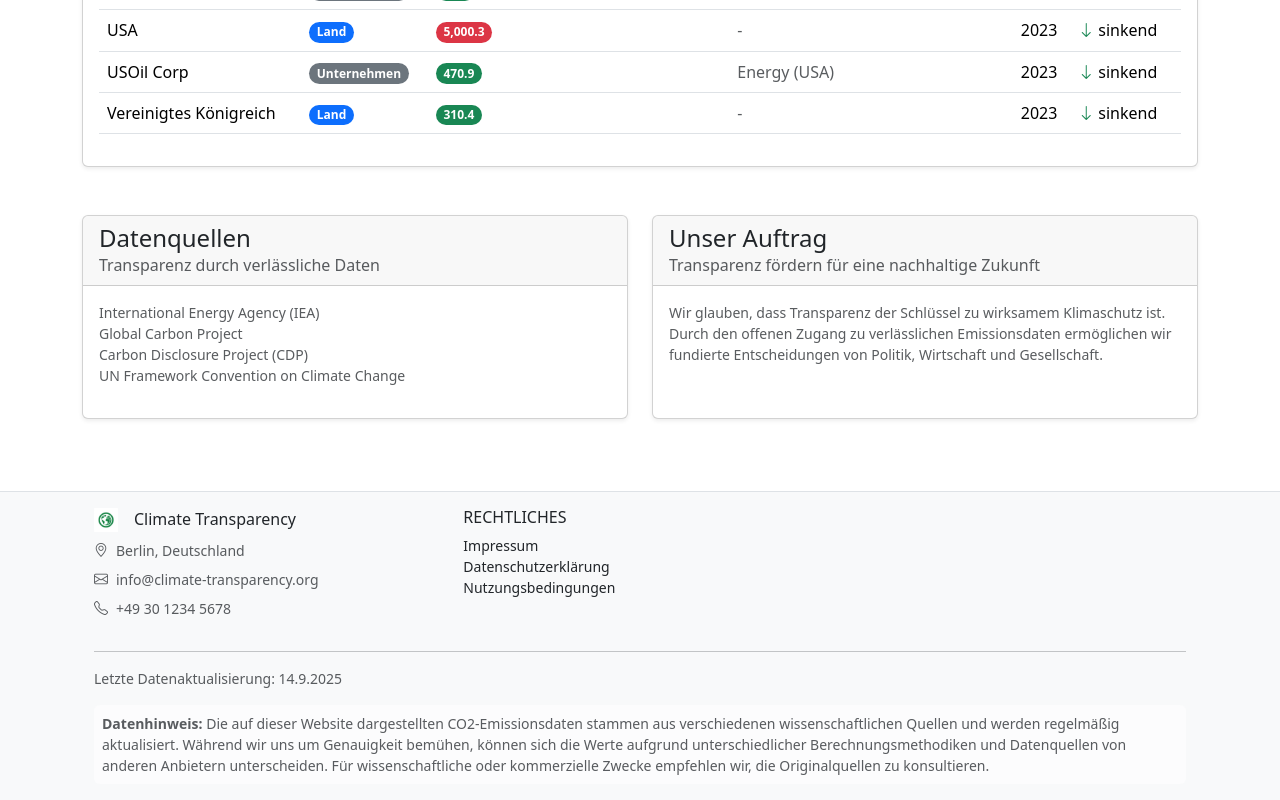
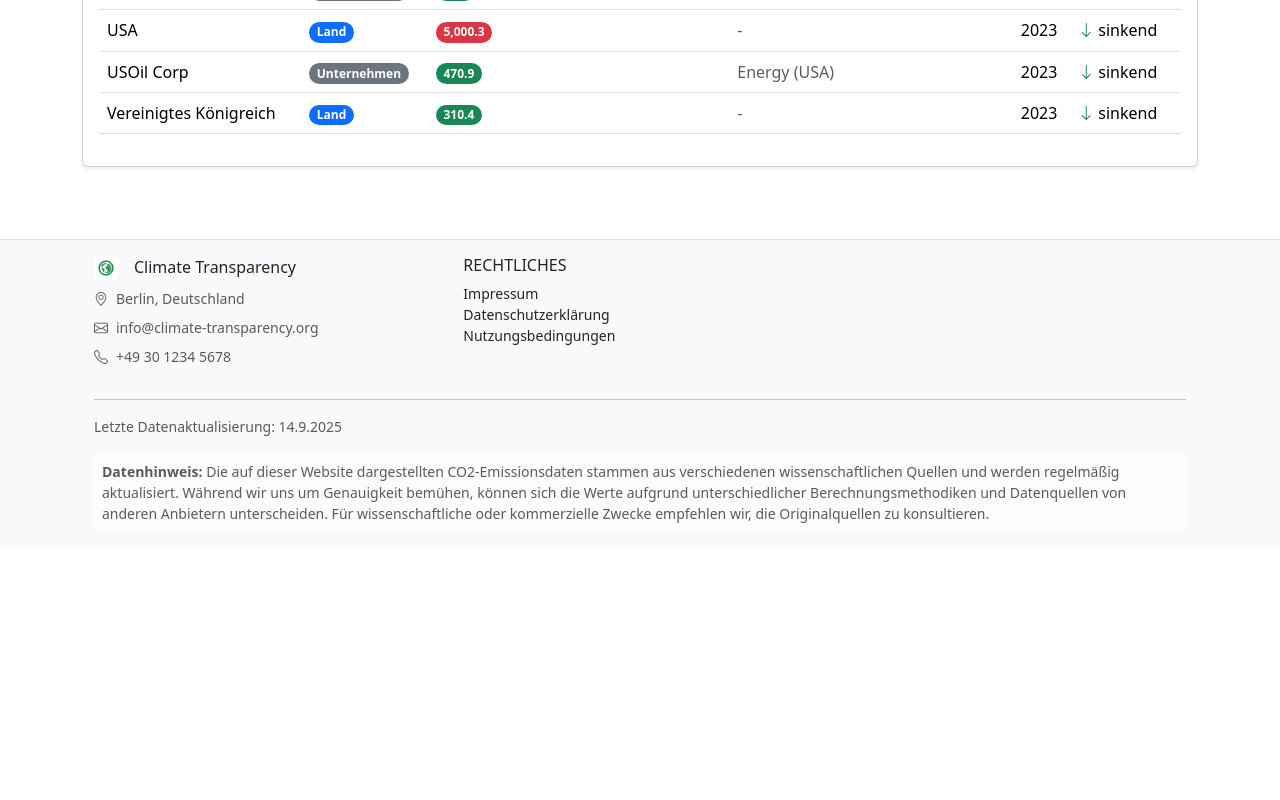
Before and after one commit to Sl4sh3r51/Co2_Project, a JavaScript app: page / in a window 1280 px wide. Shown: the part 1532-2332 px from the top of the page. After the commit the page ends 2080 px from the top, so only its background shows below. Built offline with nearby package versions, Linux system fonts and the light colour scheme.

Commit message:
Remove some unnecessary content in Index.vue

```diff
--- a/src/views/Index.vue
+++ b/src/views/Index.vue
@@ -17,39 +17,6 @@
         <EmissionsTable />
       </section>
 
-      <section class="mb-5">
-        <div class="row g-4">
-          <div class="col-12 col-md-6">
-            <div class="card shadow-sm h-100">
-              <div class="card-header">
-                <h4 class="card-title mb-0">Datenquellen</h4>
-                <p class="card-text text-muted">Transparenz durch verlässliche Daten</p>
-              </div>
-              <div class="card-body">
-                <ul class="list-unstyled text-muted small">
-                  <li>International Energy Agency (IEA)</li>
-                  <li>Global Carbon Project</li>
-                  <li>Carbon Disclosure Project (CDP)</li>
-                  <li>UN Framework Convention on Climate Change</li>
-                </ul>
-              </div>
-            </div>
-          </div>
-          <div class="col-12 col-md-6">
-            <div class="card shadow-sm h-100">
-              <div class="card-header">
-                <h4 class="card-title mb-0">Unser Auftrag</h4>
-                <p class="card-text text-muted">Transparenz fördern für eine nachhaltige Zukunft</p>
-              </div>
-              <div class="card-body">
-                <p class="card-text text-muted small">
-                  Wir glauben, dass Transparenz der Schlüssel zu wirksamem Klimaschutz ist. Durch den offenen Zugang zu verlässlichen Emissionsdaten ermöglichen wir fundierte Entscheidungen von Politik, Wirtschaft und Gesellschaft.
-                </p>
-              </div>
-            </div>
-          </div>
-        </div>
-      </section>
     </main>
     <Footer/>
   </div>
```
